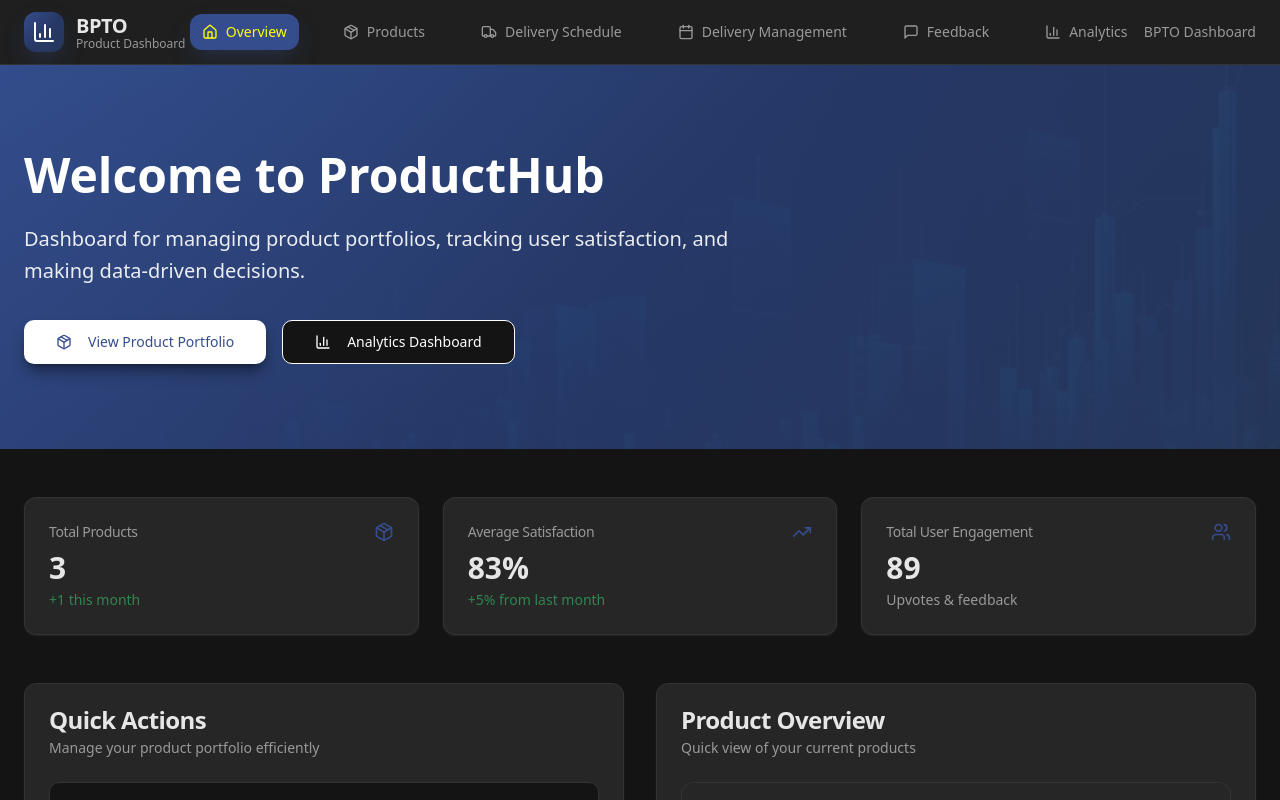
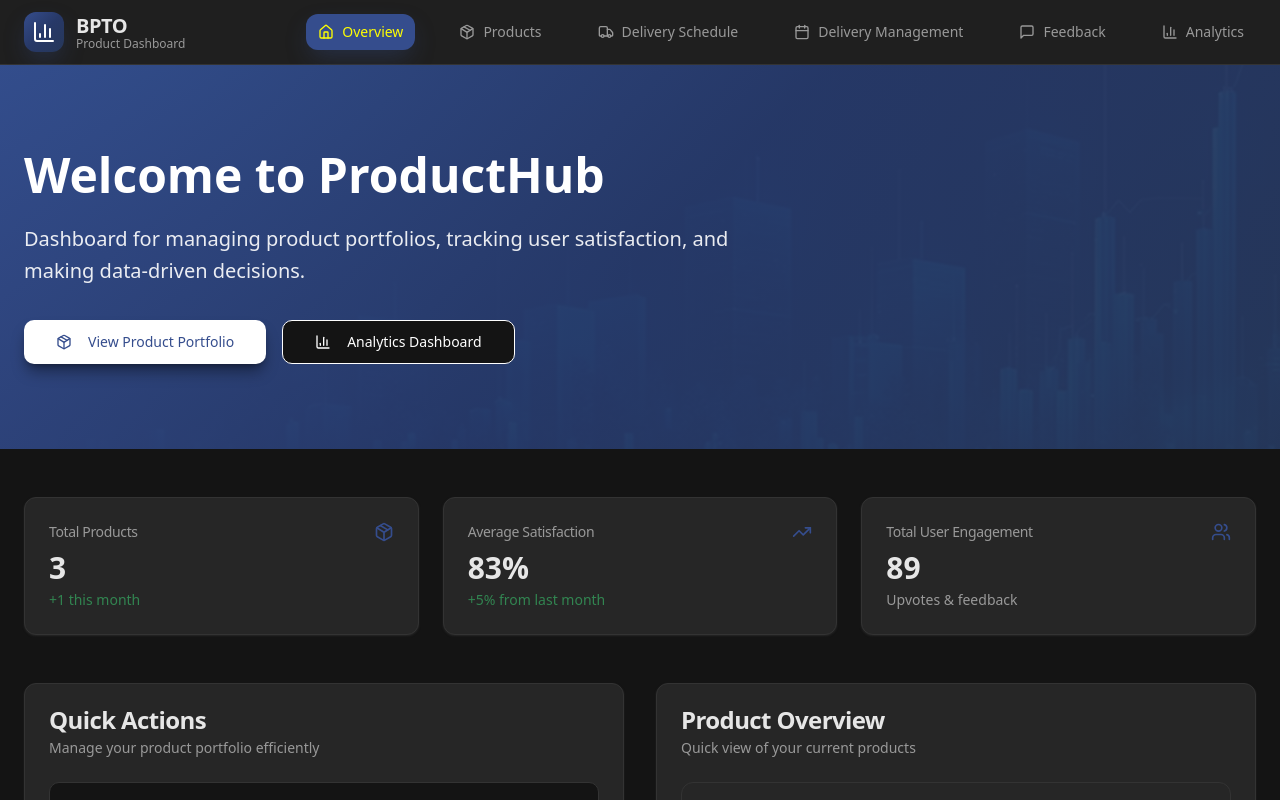
Before and after one commit to tanjameson/cpo-vision-board, a React (Vite) app: page / in a window 1280 px wide. Shown: the top 800 px of the page. Built offline with nearby package versions, Linux system fonts and the light colour scheme.

Commit message:
Remove "BPTO Dashboard" text

```diff
--- a/src/components/Navigation.tsx
+++ b/src/components/Navigation.tsx
@@ -80,10 +80,6 @@ export const Navigation = () => {
               );
             })}
           </div>
-
-          <div className="text-sm text-muted-foreground">
-            BPTO Dashboard
-          </div>
         </div>
       </div>
     </nav>
```
